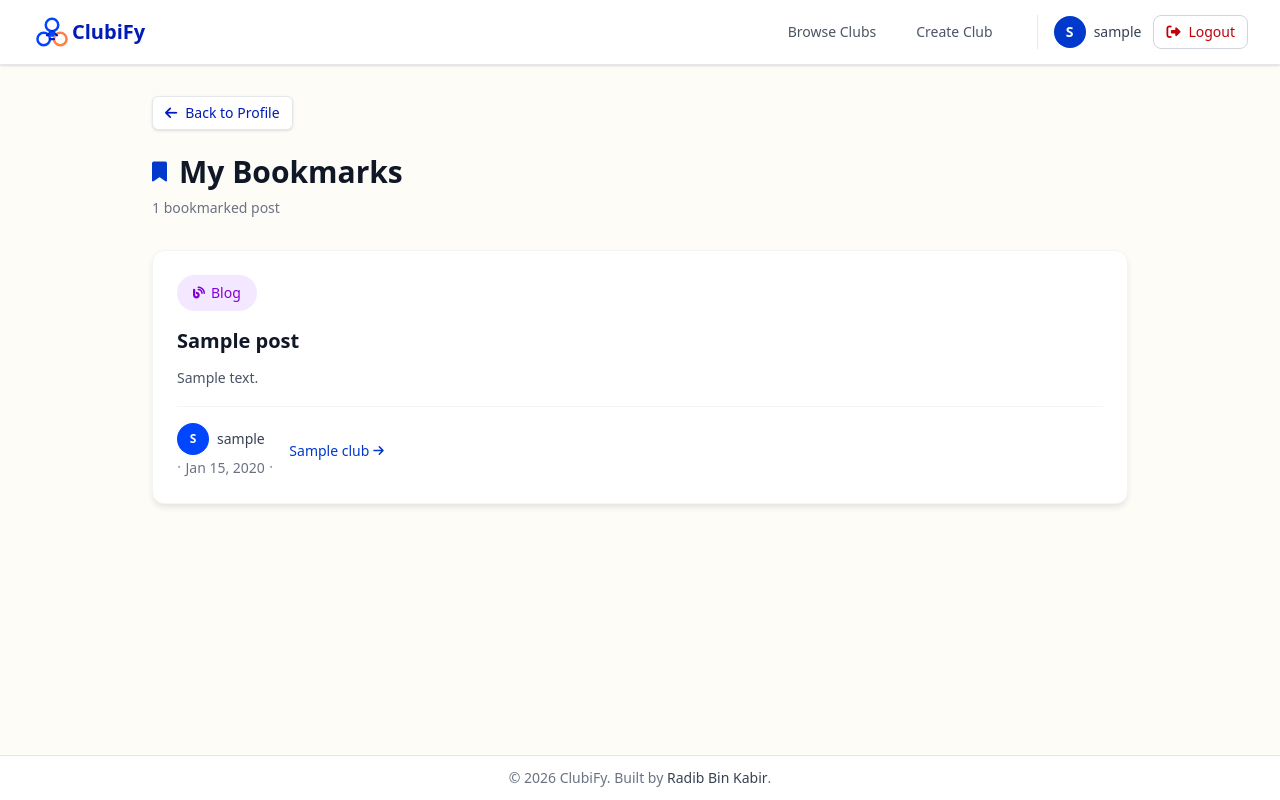
After one commit to Radib-BK/ClubiFy, a Django app: page /bookmarks/ in a window 1280 px wide. The commit adds this page. Run offline with Django 4.2, Linux system fonts and the light colour scheme; a user stored in the database is signed in; tables that the repository leaves empty hold one stand-in row (values such as "Sample post"); some libraries are stand-ins or nearby versions.

Commit message:
Bookmark added

```diff
--- a/posts/models.py
+++ b/posts/models.py
@@ -116,3 +116,28 @@ class Comment(models.Model):
 
     def __str__(self):
         return f"{self.user.username} on {self.post.title}: {self.body[:50]}..."
+
+
+class Bookmark(models.Model):
+    """
+    Represents a bookmark on a post.
+    Each user can only bookmark a post once.
+    """
+    post = models.ForeignKey(
+        Post,
+        on_delete=models.CASCADE,
+        related_name='bookmarks'
+    )
+    user = models.ForeignKey(
+        User,
+        on_delete=models.CASCADE,
+        related_name='post_bookmarks'
+    )
+    created_at = models.DateTimeField(auto_now_add=True)
+
+    class Meta:
+        unique_together = ['post', 'user']
+        ordering = ['-created_at']
+
+    def __str__(self):
+        return f"{self.user.username} bookmarked {self.post.title}"
--- /dev/null
+++ b/posts/templates/posts/bookmark_list.html
@@ -0,0 +1,97 @@
+{% extends 'base.html' %}
+{% load markdown_extras %}
+{% load account_tags %}
+
+{% block title %}My Bookmarks - ClubiFy{% endblock %}
+
+{% block content %}
+<div class="max-w-5xl mx-auto px-4 sm:px-6">
+    <div class="mb-6">
+        <a href="{% url 'accounts:profile' %}" class="inline-flex items-center gap-2 text-primary-700 hover:text-primary-800 font-medium text-sm bg-white px-3 py-1.5 rounded-md border border-gray-200 shadow-sm hover:border-primary-300 transition">
+            <i class="fas fa-arrow-left"></i>
+            <span>Back to Profile</span>
+        </a>
+    </div>
+
+    <div class="mb-8">
+        <div class="flex items-center gap-3 mb-2">
+            <i class="fas fa-bookmark text-primary-600 text-xl"></i>
+            <h1 class="text-3xl font-bold text-gray-900">My Bookmarks</h1>
+        </div>
+        <p class="text-gray-500 text-sm">
+            {{ bookmark_count }} bookmarked post{{ bookmark_count|pluralize }}
+        </p>
+    </div>
+
+    {% if bookmarked_posts %}
+        <div class="space-y-6">
+            {% for post in bookmarked_posts %}
+            <article class="card p-6 hover:shadow-lg transition-all duration-200 border border-gray-100 group">
+                <a href="{% url 'posts:post_detail' slug=post.club.slug post_id=post.id %}" class="block">
+                    <div class="mb-4">
+                        {% if post.is_news %}
+                            <span class="inline-flex items-center gap-1.5 px-3 sm:px-4 py-1.5 sm:py-2 bg-primary-100 text-primary-700 rounded-full text-xs sm:text-sm font-medium">
+                                <i class="fas fa-bullhorn text-xs"></i>
+                                <span>News</span>
+                            </span>
+                        {% else %}
+                            <span class="inline-flex items-center gap-1.5 px-3 sm:px-4 py-1.5 sm:py-2 bg-purple-100 text-purple-700 rounded-full text-xs sm:text-sm font-medium">
+                                <i class="fas fa-blog text-xs"></i>
+                                <span>Blog</span>
+                            </span>
+                        {% endif %}
+                    </div>
+
+                    <h2 class="text-xl font-semibold text-gray-900 group-hover:text-primary-600 transition-colors mb-3">
+                        {{ post.title }}
+                    </h2>
+
+                    <p class="text-gray-600 text-sm leading-relaxed mb-4 line-clamp-3">
+                        {{ post.body|markdown_to_text|truncatewords:40 }}
+                    </p>
+
+                    <div class="flex flex-wrap items-center gap-4 pt-4 border-t border-gray-100">
+                        <div class="flex items-center gap-2">
+                            {% with profile_pic=post.author|profile_picture %}
+                            {% if profile_pic %}
+                            <img src="{{ profile_pic }}" alt="{{ post.author.username }}" class="w-8 h-8 rounded-full object-cover flex-shrink-0">
+                            {% else %}
+                            <div class="w-8 h-8 rounded-full flex items-center justify-center flex-shrink-0 bg-primary-500">
+                                <span class="text-white font-semibold text-xs">
+                                    {{ post.author.username|slice:":1"|upper }}
+                                </span>
+                            </div>
+                            {% endif %}
+                            {% endwith %}
+                            <span class="text-sm text-gray-700 font-medium">{{ post.author.username }}</span>
+                        </div>
+                        <span class="text-gray-400">·</span>
+                        <span class="text-sm text-gray-500">{{ post.created_at|date:"M j, Y" }}</span>
+                        <span class="text-gray-400">·</span>
+                        <a href="{% url 'clubs:club_detail' slug=post.club.slug %}" class="text-sm text-primary-600 group-hover:text-primary-700 font-medium flex items-center gap-1">
+                            {{ post.club.name }}
+                            <i class="fas fa-arrow-right text-xs transition-transform group-hover:translate-x-1"></i>
+                        </a>
+                    </div>
+                </a>
+            </article>
+            {% endfor %}
+        </div>
+    {% else %}
+        <div class="card p-12 text-center">
+            <div class="w-20 h-20 mx-auto mb-6 rounded-full flex items-center justify-center bg-primary-50">
+                <i class="fas fa-bookmark text-primary-600 text-3xl"></i>
+            </div>
+            <h3 class="text-xl font-semibold text-gray-900 mb-2">No bookmarked posts yet</h3>
+            <p class="text-gray-500 mb-6">
+                Start bookmarking posts to save them for later reading!
+            </p>
+            <a href="{% url 'clubs:club_list' %}"
+               class="inline-flex items-center gap-2 px-4 py-2 bg-primary-500 text-white text-sm font-medium rounded-lg hover:bg-primary-600 transition-colors shadow-sm">
+                <i class="fas fa-compass"></i>
+                <span>Browse Clubs</span>
+            </a>
+        </div>
+    {% endif %}
+</div>
+{% endblock %}
--- a/posts/urls.py
+++ b/posts/urls.py
@@ -11,8 +11,10 @@ urlpatterns = [
     path('clubs/<slug:slug>/posts/<int:post_id>/summarize/', views.summarize_post, name='summarize_post'),
     path('clubs/<slug:slug>/posts/<int:post_id>/delete/', views.delete_post, name='delete_post'),
     path('clubs/<slug:slug>/posts/<int:post_id>/like/', views.toggle_like, name='toggle_like'),
+    path('clubs/<slug:slug>/posts/<int:post_id>/bookmark/', views.toggle_bookmark, name='toggle_bookmark'),
     path('clubs/<slug:slug>/posts/<int:post_id>/comment/', views.add_comment, name='add_comment'),
     path('clubs/<slug:slug>/posts/<int:post_id>/comment/<int:comment_id>/delete/', views.delete_comment, name='delete_comment'),
     path('clubs/<slug:slug>/news/', views.news_list, name='news_list'),
     path('clubs/<slug:slug>/blogs/', views.blog_list, name='blog_list'),
+    path('bookmarks/', views.bookmark_list, name='bookmark_list'),
 ]
--- a/posts/views.py
+++ b/posts/views.py
@@ -8,7 +8,7 @@ from django.views.decorators.cache import cache_control
 from clubs.models import Club
 from memberships.decorators import club_member_required
 from memberships.helpers import get_membership, is_club_moderator
-from .models import Post, PostType, Like, Comment
+from .models import Post, PostType, Like, Comment, Bookmark
 from .forms import BlogPostForm, NewsPostForm
 from .utils.summarizer import summarize_text
 
@@ -21,8 +21,11 @@ def post_detail(request, slug, post_id):
     can_delete = membership and membership.role in ['admin', 'moderator']
     can_edit = request.user.is_authenticated and post.author == request.user
 
-    # Like/comment data
+    # Like/comment/bookmark data
     is_liked = post.is_liked_by(request.user)
+    is_bookmarked = False
+    if request.user.is_authenticated:
+        is_bookmarked = Bookmark.objects.filter(post=post, user=request.user).exists()
     comments = post.comments.select_related('user').all()
 
     return render(request, 'posts/post_detail.html', {
@@ -32,6 +35,7 @@ def post_detail(request, slug, post_id):
         'can_delete': can_delete,
         'can_edit': can_edit,
         'is_liked': is_liked,
+        'is_bookmarked': is_bookmarked,
         'like_count': post.like_count,
         'comments': comments,
         'comment_count': post.comment_count,
@@ -420,6 +424,28 @@ def toggle_like(request, slug, post_id):
 
 
 @require_http_methods(["POST"])
+@login_required
+def toggle_bookmark(request, slug, post_id):
+    """Toggle bookmark on a post - authenticated users only."""
+    club = get_object_or_404(Club, slug=slug)
+    post = get_object_or_404(Post, id=post_id, club=club, is_published=True)
+
+    # Check if user already bookmarked
+    existing_bookmark = Bookmark.objects.filter(post=post, user=request.user).first()
+
+    if existing_bookmark:
+        existing_bookmark.delete()
+        is_bookmarked = False
+        messages.success(request, 'Post removed from bookmarks.')
+    else:
+        Bookmark.objects.create(post=post, user=request.user)
+        is_bookmarked = True
+        messages.success(request, 'Post bookmarked!')
+
+    return redirect('posts:post_detail', slug=slug, post_id=post_id)
+
+
+@require_http_methods(["POST"])
 @club_member_required
 def add_comment(request, slug, post_id):
     """Add a comment to a post - members only. Returns HTML fragment for HTMX."""
@@ -480,6 +506,21 @@ def delete_comment(request, slug, post_id, comment_id):
     # Return empty response (comment will be removed from DOM)
     return render(request, 'posts/partials/comment_deleted.html', {
         'post': post,
+    })
+
+
+@login_required
+def bookmark_list(request):
+    """Display all bookmarked posts for the current user."""
+    bookmarks = Bookmark.objects.filter(
+        user=request.user
+    ).select_related('post', 'post__author', 'post__club').order_by('-created_at')
+
+    bookmarked_posts = [bookmark.post for bookmark in bookmarks]
+
+    return render(request, 'posts/bookmark_list.html', {
+        'bookmarked_posts': bookmarked_posts,
+        'bookmark_count': len(bookmarked_posts),
     })
 
 
```
Also changed, not shown: accounts/templates/accounts/profile.html (+52 -0 lines), accounts/views.py (+10 -0 lines), posts/admin.py (+10 -1 lines), posts/templates/posts/post_detail.html (+16 -1 lines), posts/migrations/0005_bookmark.py (added), static/css/output.css.
